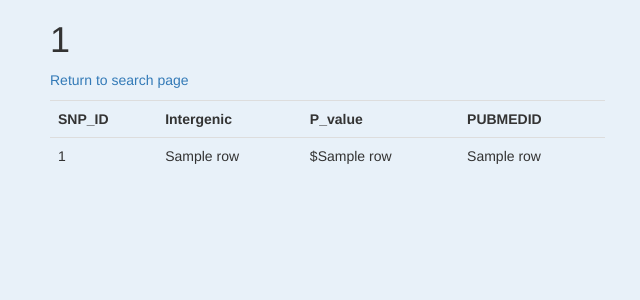
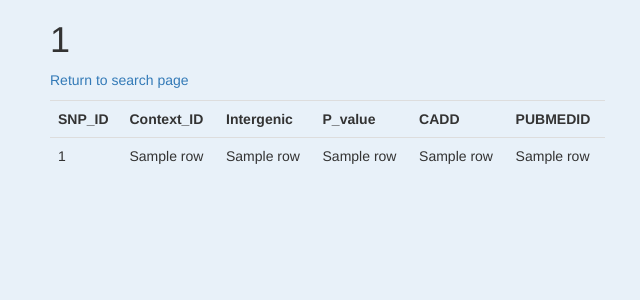
Before and after one commit to khadijapaderwala/software-development-group-project-team-vivaldi, a Flask app: template templates/SNP.html in a window 1280 px wide. Shown: the top 300 px of the page, without its empty margins (20-660 px from the left). Run offline with Flask 3, Linux system fonts and the light colour scheme; the template is opened without the code that fills it: most values are stand-ins (such as "Sample title", 1, 10 or a date in 2020); some libraries are stand-ins or nearby versions.

Commit message:
Update SNP.html

```diff
--- a/templates/SNP.html
+++ b/templates/SNP.html
@@ -31,20 +31,29 @@ SNP: {{ id }}
 	      Flask - it needs to name the FUNCTION, not the route
       -->
 
+      <!-- it knows what table its looking at due to it saying in the main code -->
+
         <table class="table">
             <tr>
-                <th>SNP_ID</th>
+                <th>SNP_ID</th>     <!-- the titles that will appear on the output page -->
+                <th>Context_ID</th>
                 <th>Intergenic</th>
                 <th>P_value</th>
+                <th>CADD</th>
                 <th>PUBMEDID</th>
+
+
             </tr>
 
             <!-- here is a for-loop to give us all the SNPS -->
+            <!-- the dataframe row index number (technically column) corresponds to the headings above -->
             {% for row in rows %}
             <tr>
                 <td>{{ row[0] }}</td>
+                <td>{{ row[1] }}</td>
                 <td>{{ row[2] }}</td>
-                <td>${{ row[3] }}</td>
+                <td>{{ row[3] }}</td>
+                <td>{{ row[4] }}</td>
                 <td>{{ row[5] }}</td>
             </tr>
             {% endfor %}
```
